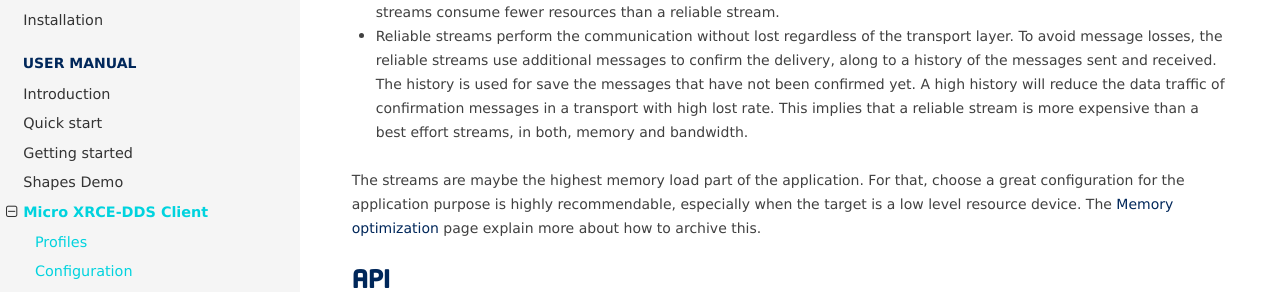
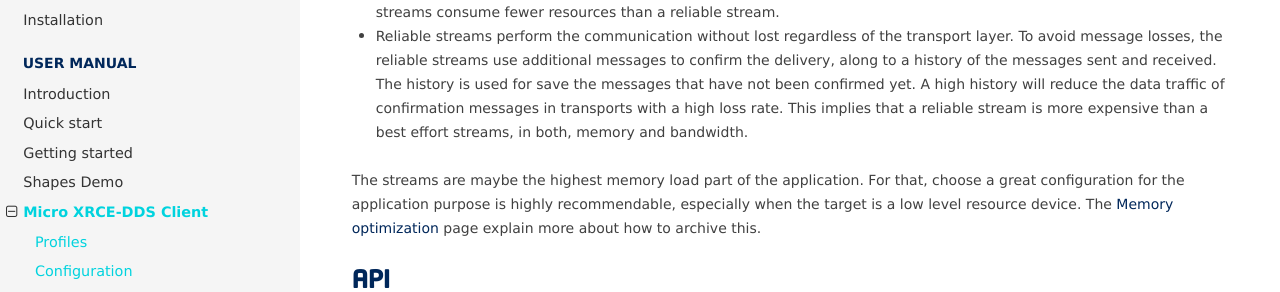
Before and after one commit to eProsima/Micro-XRCE-DDS-docs, a Sphinx documentation site: the page built from docs/client.rst, in a window 1280 px wide and 900 px high, scrolled down 2487 px. Shown: the part 232-524 px from the top of the window. Built offline with Sphinx 7.4.7 and the Read the Docs theme 2.0.0, drawn with Linux system fonts in a browser that asks for light colours.

Commit message:
Update docs/client.rst
Co-Authored-By: lemunozm <lemunozm@gmail.com>

```diff
--- a/docs/client.rst
+++ b/docs/client.rst
@@ -123,7 +123,7 @@ There are two types of streams: best effort and reliable streams and you can cre
 - Reliable streams perform the communication without lost regardless of the transport layer.
   To avoid message losses, the reliable streams use additional messages to confirm the delivery, along to a history of the messages sent and received.
   The history is used for save the messages that have not been confirmed yet.
-  A high history will reduce the data traffic of confirmation messages in a transport with high lost rate.
+  A high history will reduce the data traffic of confirmation messages in transports with a high loss rate.
   This implies that a reliable stream is more expensive than a best effort streams, in both, memory and bandwidth.
 
 The streams are maybe the highest memory load part of the application.
```
